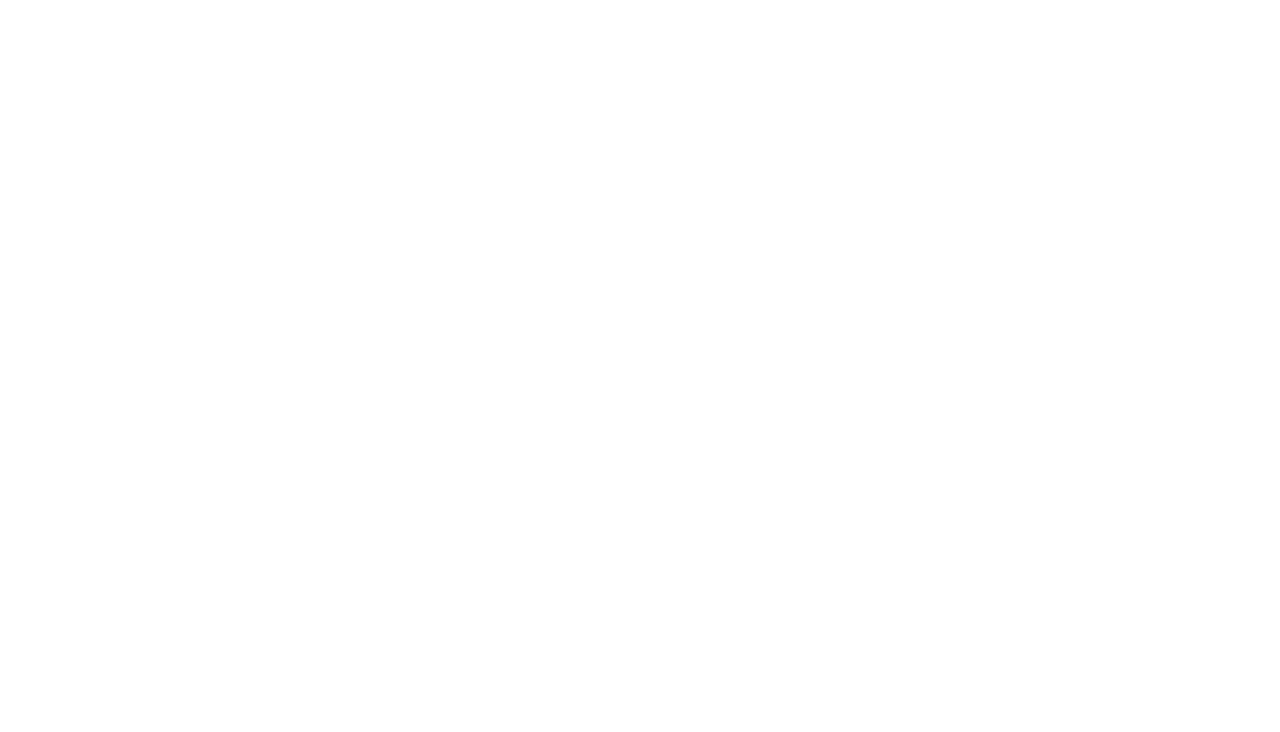
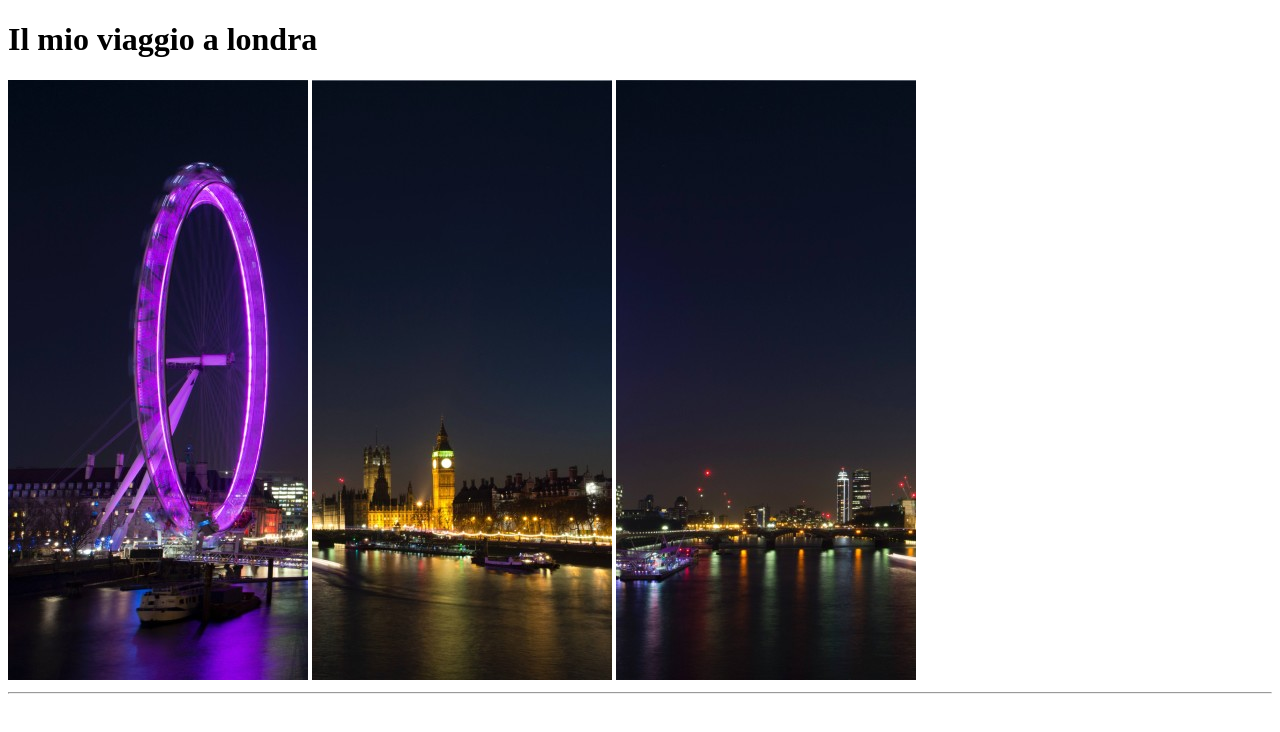
Before and after one commit to TimeJumper1/html-london-trip, a plain HTML site: page index.html in a window 1280 px wide. Drawn offline with Linux system fonts and the light colour scheme.

Commit message:
completato header

```diff
--- a/index.html
+++ b/index.html
@@ -7,6 +7,18 @@
     <title>Document</title>
 </head>
 <body>
-
+    <!-- header -->
+    <div>
+        <h1>Il mio viaggio a londra</h1>
+        <img src="img/prima.jpg" alt="easter egg">
+        <img src="img/seconda.jpg" alt="easter egg">
+        <img src="img/terza.jpg" alt="easter egg">
+        <hr>
+    </div>
+    <!-- end header -->
+    <!-- main -->
+    <!-- end main -->
+    <!-- footer -->
+    <!-- end footer -->
 </body>
 </html>
```
Also changed, not shown: img/prima.jpg (added), img/seconda.jpg (added), img/terza.jpg (added), 1 other file.
